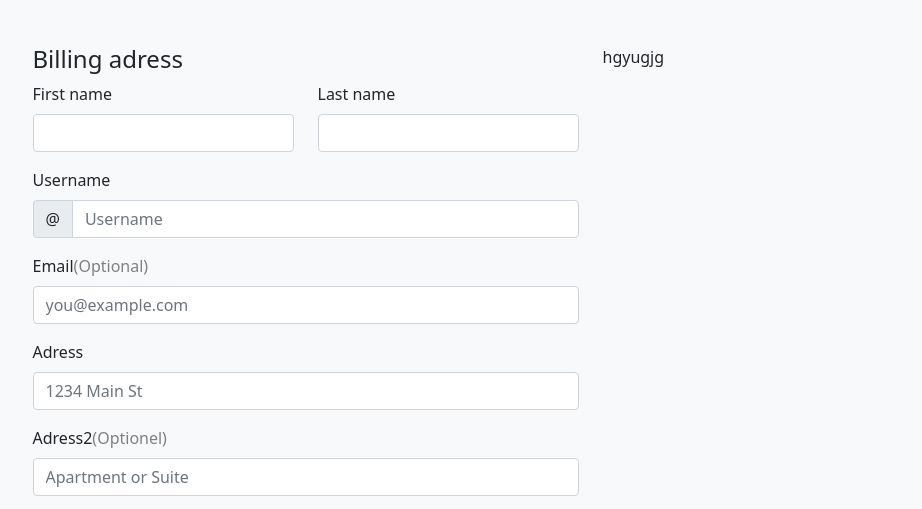
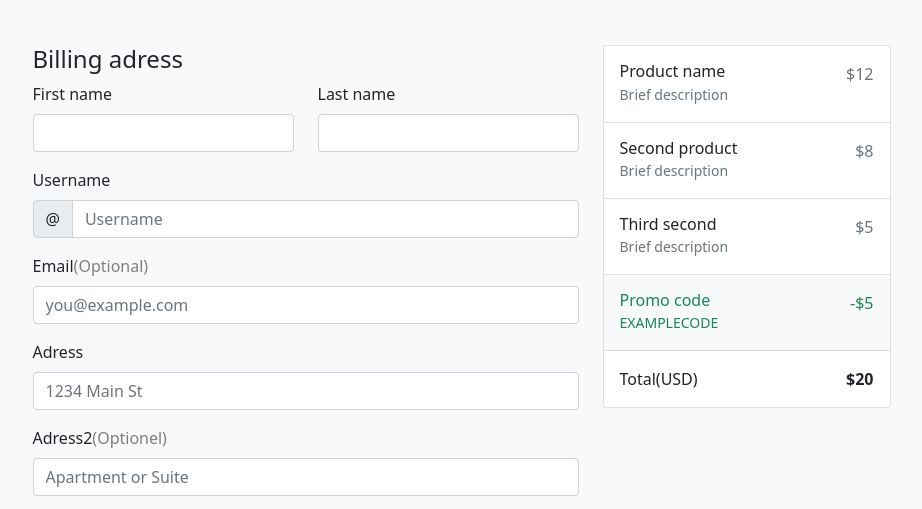
Before and after one commit to ezgihekimm/BootstrapForm, a website: page public/index.html in a window 1280 px wide. Shown: the part 282-791 px from the top of the page, without its empty margins (192-1114 px from the left). Drawn offline with Linux system fonts and the light colour scheme.

Commit message:
updated2

```diff
--- a/public/index.html
+++ b/public/index.html
@@ -242,7 +242,46 @@
 			</div>
 			</div>
 			<div class="col-lg-3 col-md-4 col-sm-12 order-sm-0 order-md-1" >
-				hgyugjg
+				<div class="card" style="width: 18rem; ">
+
+					<ul class="list-group list-group-flush">
+					  <li class="list-group-item d-flex justify-content-between p-3">
+						  <div>
+							  <h6 class="my-0">Product name</h6>
+							  <small class="text-muted">Brief description</small>
+						  </div>
+						  <span class="text-muted">$12</span>
+					  </li>
+					  <li class="list-group-item d-flex justify-content-between p-3">
+						  <div>
+							  <h6 class="my-0">Second product</h6>
+							  <small class="text-muted">Brief description</small>
+
+					  </div>
+					  <span class="text-muted">$8</span>
+
+					</li>
+					  <li class="list-group-item d-flex justify-content-between p-3">
+						  <div>
+							<h6 class="my-0">Third second</h6>
+							<small class="text-muted">Brief description</small>
+						  </div>
+						  <span class="text-muted">$5</span>
+
+					  </li>
+					  <li class="list-group-item d-flex justify-content-between bg-light p-3"> <div>
+						<h6 class="my-0 text-success">Promo code</h6>
+						<small class=" text-success">EXAMPLECODE</small>
+					  </div>
+					  <span class="text-success">-$5</span>
+					</li>
+					  <li class="list-group-item d-flex justify-content-between p-3">
+					     <span>Total(USD)</span>
+
+					 <strong>$20</strong>
+
+					</ul>
+				  </div>
 			</div>
 		</div>
 	</div>
```
